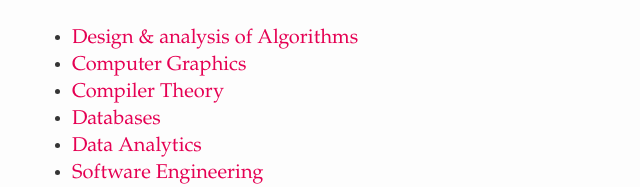
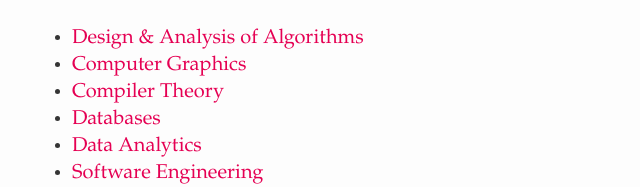
Before and after one commit to 11/dougrudolph, a plain HTML site: page virtual-resume.html in a window 1280 px wide. Shown: the part 940-1127 px from the top of the page, 232-872 px from the left. Drawn offline with Linux system fonts and the light colour scheme.

Commit message:
minor type

```diff
--- a/virtual-resume.html
+++ b/virtual-resume.html
@@ -66,7 +66,7 @@
         <div id="experience" class="page-container">
              <h2>Coursework</h2>
              <ul>
-                 <li><a href="">Design & analysis of Algorithms</a></li>
+                 <li><a href="">Design & Analysis of Algorithms</a></li>
                  <li><a href="">Computer Graphics</a></li>
                  <li><a href="">Compiler Theory</a></li>
                  <li><a href="">Databases</a></li>
```
